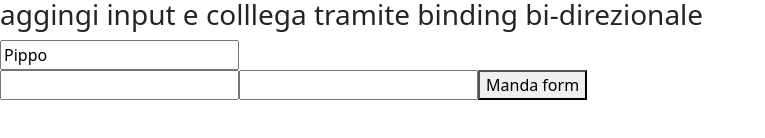
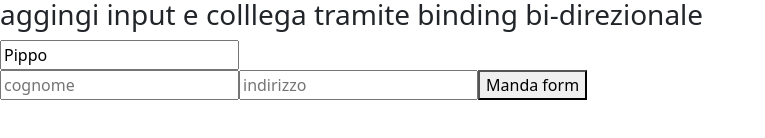
Before and after one commit to ironmanromeo/angular-corso, an Angular app: page / in a window 1280 px wide. Shown: the part 176-314 px from the top of the page, without its empty margins (0-765 px from the left). Built offline with nearby package versions, Linux system fonts and the light colour scheme.

Commit message:
add placeholder

```diff
--- a/src/app/form/form.component.html
+++ b/src/app/form/form.component.html
@@ -11,7 +11,7 @@
 <input [(ngModel)]="nome">
 
 <div>
-    <input #cognomeRef>
-    <input #indirizzoRef>
+    <input placeholder="cognome" #cognomeRef>
+    <input placeholder="indirizzo" #indirizzoRef>
     <button (click)="onMandaForm(cognomeRef,indirizzoRef)">Manda form</button>
 </div>
```
